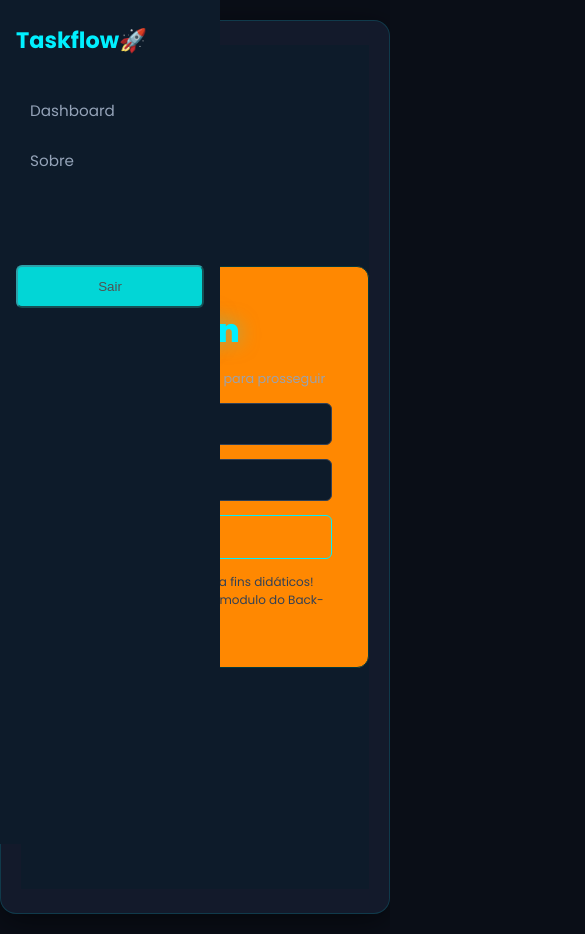
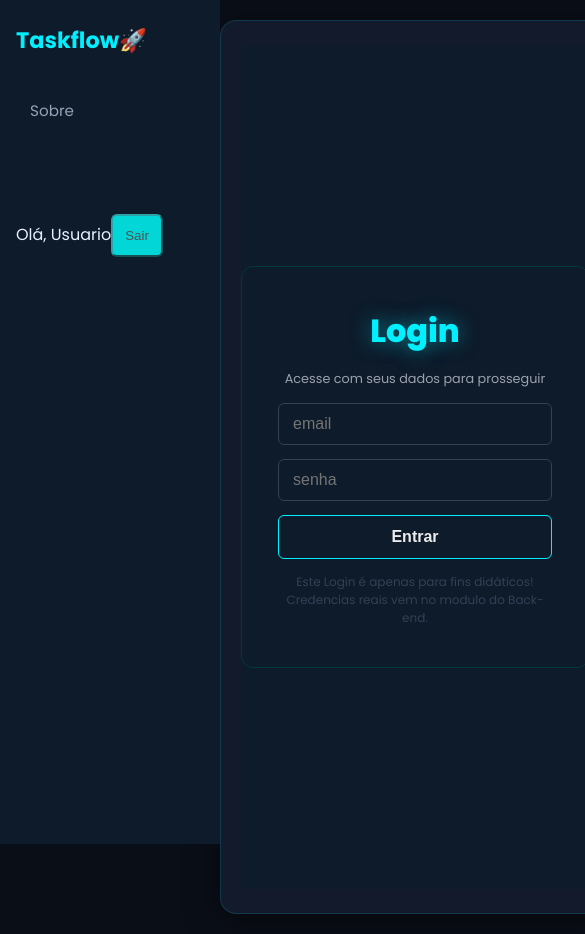
Before and after one commit to AndriellyAlexssandra/TaskFlow-Front-End, a React (Vite) app: page /login in a window 390 px wide. Shown: the top 934 px of the page, 585 px wide, since content can reach past the window. Built offline with nearby package versions, Linux system fonts and the light colour scheme; sample sign-in values are in the browser's storage.

Commit message:
Refatorar o tratamento de autenticação e melhorar a responsividade da interface; atualizar os estilos de login - corrigir e rever

```diff
--- a/src/App.jsx
+++ b/src/App.jsx
@@ -4,12 +4,17 @@ import Login from "./pages/Login";
 import Dashboard from "./pages/Dashboard";
 import Sidebar from "./componentes/Sidebar";
 import RotaPrivada from "./componentes/RotaPrivada";
+import { useAuth } from "./contexts/AuthContext";
 
 function App() {
+  const { token } = useAuth();
   return (
     <div className="app-layout">
-      <Sidebar />
-      <main>
+      {token && <Sidebar />}
+      <main
+        className="app-conteudo"
+        style={{ marginLeft: token ? "220px" : "0" }}
+      >
         <Routes>
           <Route
             path="/"
@@ -21,7 +26,7 @@ function App() {
           />
           <Route path="/login" element={<Login />} />
           <Route path="/sobre" element={<Sobre />} />
-          <Route path="*" element={<h1>Página não encontrada</h1>} />
+          <Route path="*" element={<h1>Página não encontrada :( </h1>} />
         </Routes>
       </main>
     </div>
--- a/src/api.js
+++ b/src/api.js
@@ -13,12 +13,23 @@ api.interceptors.request.use((config) => {
 
   return config;
 });
-api.interceptors.response.use((erro) => {
+api.interceptors.response.use(
+  (resposta) => resposta,
+
+  (erro) => {
+    if (erro.response?.status === 401) {
+      localStorage.removeItem("token");
+
+      window.location.href = "/login";
+    }
+    return Promise.reject(erro);
+  },
+);
+/*api.interceptors.response.use((erro) => {
   if (erro.response?.status === 401) {
     localStorage.removeItem("token");
-
     window.location.href = "/login";
   }
   return Promise.reject(erro);
-});
+});*/
 export default api;
--- a/src/componentes/RotaPrivada.jsx
+++ b/src/componentes/RotaPrivada.jsx
@@ -4,7 +4,7 @@ import { useAuth } from "../contexts/AuthContext";
 function RotaPrivada({ children }) {
   const { token } = useAuth();
   if (!token) {
-    return <Navigate to="/login" replace />;
+    return <Navigate to="/login" />;
   }
   return children;
 }
--- a/src/componentes/Sidebar.jsx
+++ b/src/componentes/Sidebar.jsx
@@ -1,19 +1,26 @@
 import { NavLink } from "react-router-dom";
 import styles from "./Sidebar.module.css";
+
 import { useAuth } from "../contexts/AuthContext";
+import { useNavigate } from "react-router-dom";
 
 function Sidebar() {
-  const { token, logout } = useAuth();
+  const { usuario, logout } = useAuth();
+  const navigate = useNavigate();
+
+  function handleLogout() {
+    logout();
+    navigate("/login");
+  }
   const linkClass = ({ isActive }) =>
     isActive ? styles.link + " " + styles.ativo : styles.link;
- //marginLeft: token ? '220px' : '0'
   return (
     <aside className={styles.sidebar}>
       <div className={styles.logo}>
         <h1>Taskflow🚀</h1>
       </div>
       <nav className={styles.nav}>
-        {token && (
+        {usuario && (
           <NavLink to="/" className={linkClass}>
             Dashboard
           </NavLink>
@@ -22,12 +29,15 @@ function Sidebar() {
           Sobre
         </NavLink>
       </nav>
-      {token && (
+      {/*{usuario && (
         <button className="btn-longout" onClick={logout}>
           Sair
-        </button>
-      )}
-
+        </button>}}
+        */}
+      <div className="sidebar-usuario">
+        <span>Olá, {usuario?.nome ?? "Usuario"}</span>
+        <button className="btn-longout" onClick={handleLogout} >Sair</button>
+      </div>
     </aside>
   );
 }
--- a/src/pages/Kanban.jsx
+++ b/src/pages/Kanban.jsx
@@ -1,8 +1,9 @@
+import api from "../api";
 import Header from "../componentes/Header.jsx";
 import ListaTarefas from "../componentes/ListaTarefas.jsx";
 import ModalTarefa from "../componentes/ModalTarefa.jsx";
 import lixeiraCinza from "../assets/lixeira-cinza.png";
-import api from "../api";
+
 import { useState, useEffect } from "react";
 
 function Kanban() {
@@ -20,6 +21,7 @@ function Kanban() {
         setCarregando(true);
         setErro("");
         const resposta = await api.get("/tarefas");
+        console.log(resposta.data);
         setTarefas(resposta.data);
       } catch (e) {
         setErro("Erro ao carregar tarefas. Verifique a conexão.");
@@ -39,7 +41,7 @@ function Kanban() {
   async function salvarTarefa(dados) {
     if (dados.id === undefined) {
       try {
-        const resposta = await api.post("/tarefas", dados);
+        const resposta = await api.post('/tarefas', dados);
         setTarefas([...tarefas, resposta.data]);
         setModalAberto(false);
       } catch (err) {
@@ -58,6 +60,20 @@ function Kanban() {
     }
   }
 
+  async function moverTarefa(id, novaColuna) {
+    try {
+      const resposta = await api.put(`/tarefas/${id}`, { coluna: novaColuna });
+      const tarefaMovida = resposta.data;
+
+      setTarefas((tarefasAtuais) =>
+        tarefasAtuais.map((t) => (t.id === id ? tarefaMovida : t)),
+      );
+    } catch (e) {
+      setErro("Erro ao mover tarefa. Tente novamente.");
+      console.error(e);
+    }
+  }
+
   async function deletarTarefa(id) {
     const confirmado = window.confirm(
       "Tem certeza que deseja deletar esta tarefa?",
@@ -73,26 +89,11 @@ function Kanban() {
     }
   }
 
-  async function moverTarefa(id, novaColuna) {
-    try {
-      const resposta = await api.put(`/tarefas/${id}`, { coluna: novaColuna });
-      const tarefaMovida = resposta.data;
-
-      setTarefas((tarefasAtuais) =>
-        tarefasAtuais.map((t) => (t.id === id ? tarefaMovida : t)),
-      );
-    } catch (e) {
-      setErro("Erro ao mover tarefa. Tente novamente.");
-      console.error(e);
-    }
-  }
-
   const limparColuna = (nomeColuna) => {
     const confirmado = window.confirm(
       "Tem certeza que deseja limpar todas as tarefas desta coluna?",
     );
     if (confirmado) {
-      // Nota: Idealmente aqui você faria requisições de DELETE para a API de cada tarefa da coluna
       setTarefas(tarefas.filter((t) => t.coluna !== nomeColuna));
     }
   };
@@ -173,7 +174,6 @@ function Kanban() {
 
         {!carregando && !erro && (
           <div className="kanban-quadro">
-            {/* Coluna: A Fazer */}
             <div className="kanban-coluna">
               <div className="kanban-coluna-header">
                 <h2>A Fazer</h2>
@@ -209,7 +209,6 @@ function Kanban() {
               />
             </div>
 
-            {/* Coluna: Em Andamento */}
             <div className="kanban-coluna">
               <div className="kanban-coluna-header">
                 <h2>Em Andamento</h2>
@@ -245,7 +244,6 @@ function Kanban() {
               />
             </div>
 
-            {/* Coluna: Concluído */}
             <div className="kanban-coluna">
               <div className="kanban-coluna-header">
                 <h2>Concluído</h2>
@@ -253,6 +251,12 @@ function Kanban() {
                   <span className="kanban-contador">
                     {tarefasPorColuna("concluido").length}
                   </span>
+                  <button
+                    className="kanban-btn-add"
+                    onClick={() => abrirModalCriar("concluido")}
+                  >
+                    +
+                  </button>
                   <button
                     className="kanban-btn-limpar"
                     onClick={() => limparColuna("concluido")}
--- a/src/pages/Login.css
+++ b/src/pages/Login.css
@@ -6,7 +6,7 @@
   justify-content: center;
 }
 .login-card {
-  background-color: #ff8801;
+  background-color: #0d1b2a;
   border: 1px solid #01393d;
   border-radius: 12px;
   padding: 40px 36px;
--- a/src/pages/Login.jsx
+++ b/src/pages/Login.jsx
@@ -1,7 +1,7 @@
-import api from "../api";
 import { useState } from "react";
 import { useNavigate } from "react-router-dom";
 import { useAuth } from "../contexts/AuthContext";
+import api from "../api";
 import "./Login.css";
 
 function Login() {
@@ -19,13 +19,18 @@ function Login() {
       const resposta = await api.post("/auth/login", {
         email,
         senha,
+      });
+      console.log(resposta);
+       const { token, usuario } = resposta.data;
 
-      });
-      const { token, usuario } = resposta.data;
+// console.log("token: ", resposta.data.token)
+// console.log(resposta.data.usuario)
+
       login(usuario, token);
       navigate("/");
     } catch (err) {
-      setErro(err.response?.data?.erro || "Erro ao fazer login");
+      console.log(err);
+      setErro(err.response?.data?.erro || "Erro ao fazer login :( ");
       setShake(true);
       setTimeout(() => setShake(false), 500);
     }
@@ -38,7 +43,7 @@ function Login() {
         <input
           className="login-input"
           type="text"
-          placeholder="Usuário"
+          placeholder="email"
           value={email}
           onChange={(e) => setEmail(e.target.value)}
         />
```
